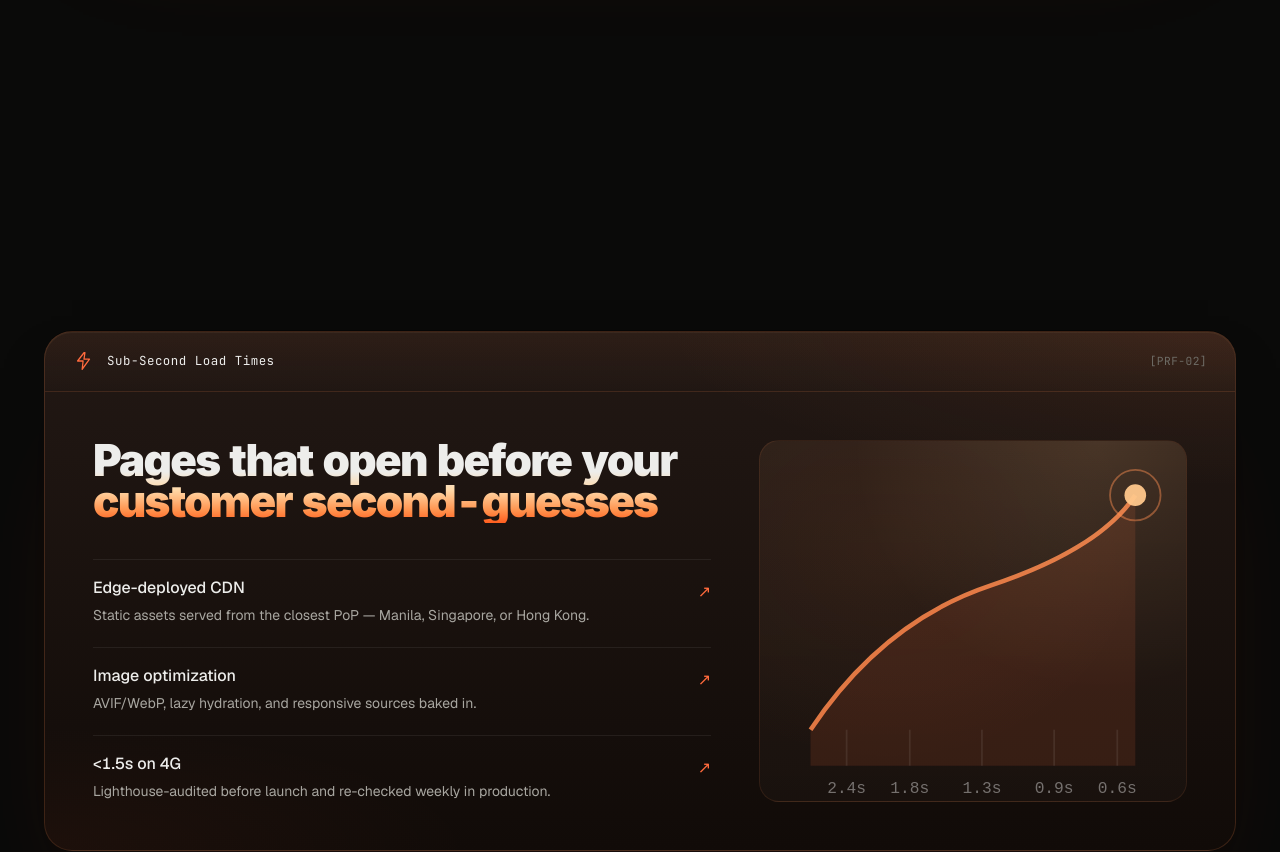
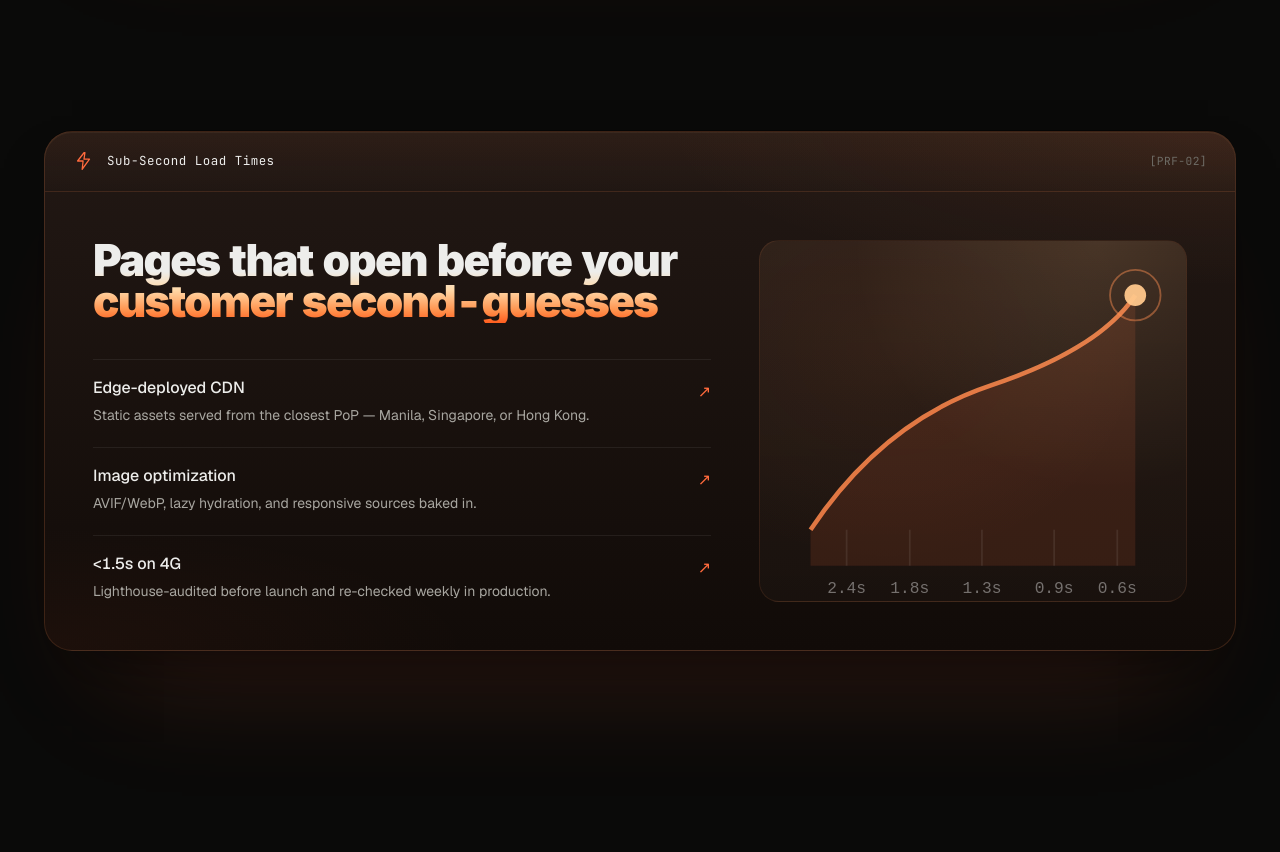
Before and after one commit to jcapostol10/apostol-dev, a Next.js app: page / in a window 1280 px wide. Shown: the part 2340-3192 px from the top of the page. Built offline with nearby package versions, Linux system fonts and the light colour scheme.

Commit message:
Compress inter-card margin from 55vh to 30vh so docking transitions are faster

```diff
--- a/src/app/globals.css
+++ b/src/app/globals.css
@@ -384,7 +384,7 @@ body {
 .solution-card {
   position: sticky;
   top: calc(80px + var(--i, 0) * 60px);
-  margin-bottom: 55vh;
+  margin-bottom: 30vh;
   border-radius: 28px;
   /* Depth-driven push-back: --depth (0..N) is set by SolutionDepthEffect.
      Use scale + filter only — never opacity — so cards stay fully opaque
```
